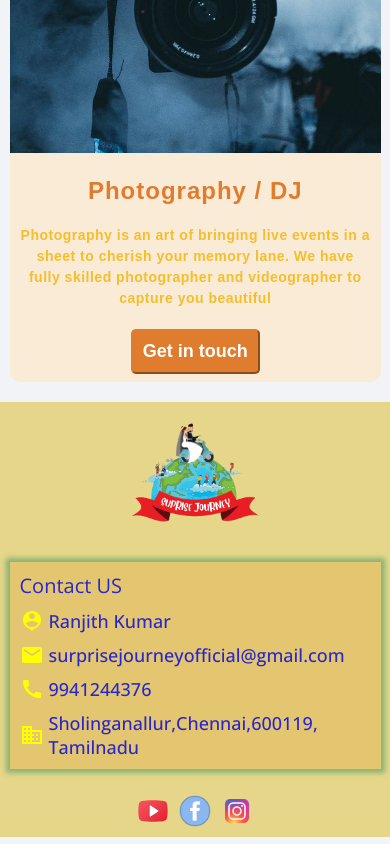
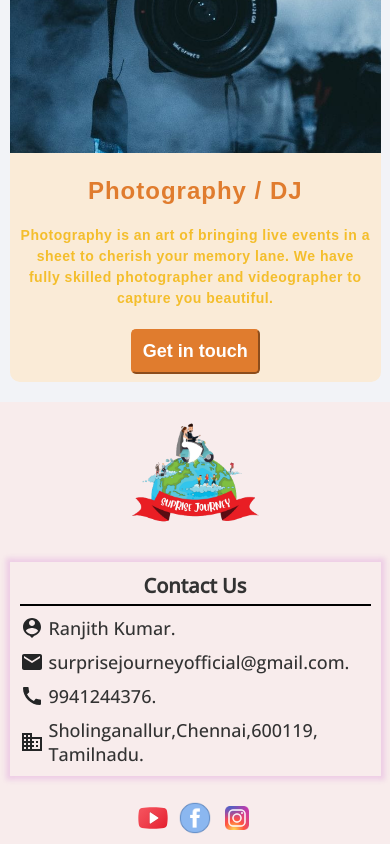
Before and after one commit to Ram-dev27/suprisejourney, a React (Create React App) app: page / in a window 390 px wide. Shown: the part 1218-2062 px from the top of the page. Built offline with nearby package versions, Linux system fonts and the light colour scheme.

Commit message:
footer design changes

```diff
--- a/src/app/views/Footer/Footer.jsx
+++ b/src/app/views/Footer/Footer.jsx
@@ -35,7 +35,7 @@ const Footer = () => {
           />
         </div>
         <div className={styles.contactUs}>
-          <div className={styles.contactText}>Contact US</div>
+          <div className={styles.contactText}>Contact Us</div>
           <div className={styles.info}>
             <PersonPinIcon />
             <span>{contact.Name}</span>
--- a/src/app/views/Footer/footer.module.css
+++ b/src/app/views/Footer/footer.module.css
@@ -1,5 +1,5 @@
 .footerContainer {
-  background-color: #e5d68a;
+  background-color: #f8ecec;
   min-height: 200px;
 }
 .footerMain {
@@ -25,7 +25,7 @@
     align-items: center;
   }
   .info > svg {
-    color: yellow;
+    color: #242526;
   }
   .footerMain {
     flex-direction: column;
@@ -38,19 +38,23 @@
   .contactText {
     margin-bottom: 10px;
     font-size: 20px;
-    color: #2827CC
+    font-weight: 600;
+    text-align: center;
+    padding-bottom: 5px;
+    border-bottom: 2px solid black;
   }
   .contactUs {
     width: 90%;
-    box-shadow: 0 0 5px 4px #89b473;
+    box-shadow: 0 0 5px 4px #dfa0db66;
     padding: 10px;
-    background: #e2af4e70;
+    background: #f8ecec;
     margin-bottom: 1rem;
-    color: #2827CC;
+    color: #333;
   }
   .info > span {
     margin-left: 5px;
     font-size: 18px;
     font-weight: 500;
   }
+
 }
--- a/src/strings.js
+++ b/src/strings.js
@@ -40,7 +40,7 @@ export const category = [
         EventName: "RING SET-UP DECORATION",
         EventImage: ringSetupDecoration,
         EventDescription:
-          "A ring like structure surrounded by balloon arch is a classic setup which can be made for all kinds of event. Looks great as a backdrop",
+          "A ring like structure surrounded by balloon arch is a classic setup which can be made for all kinds of event. Looks great as a backdrop.",
         supriseInclusion: [
           "Ring stand [6x6ft]",
           "Banner with any content of your choice",
@@ -115,7 +115,7 @@ export const category = [
         EventName: "RING SETUP",
         EventImage: ringSetup,
         EventDescription:
-          "A beautiful exterior setup made on the shores of the sea where you can enjoy the sunset with your loved once ( Private beach resort)",
+          "A beautiful exterior setup made on the shores of the sea where you can enjoy the sunset with your loved once ( Private beach resort).",
         supriseInclusion: [
           "RING SET-UP 6ft",
           "Candles light 30 To 40 ",
@@ -207,7 +207,7 @@ export const category = [
     homeImage: photo,
     homeHeading: "Photography / DJ",
     homeSubText:
-      "Photography is an art of bringing live events in a sheet to cherish your memory lane. We have fully skilled photographer and videographer to capture you beautiful",
+      "Photography is an art of bringing live events in a sheet to cherish your memory lane. We have fully skilled photographer and videographer to capture you beautiful.",
     events: [
       {
         EventId: 1,
@@ -232,10 +232,10 @@ export const category = [
 ];
 
 export const contact = {
-  Name: "Ranjith Kumar",
-  ForSurprise: "surprise journey",
-  ForWedding: "cupid screw",
-  Contact: "9941244376",
-  MailId: "surprisejourneyofficial@gmail.com",
-  Address: "Sholinganallur,Chennai,600119, Tamilnadu",
+  Name: "Ranjith Kumar.",
+  ForSurprise: "surprise journey.",
+  ForWedding: "cupid screw.",
+  Contact: "9941244376.",
+  MailId: "surprisejourneyofficial@gmail.com.",
+  Address: "Sholinganallur,Chennai,600119, Tamilnadu.",
 };
```
